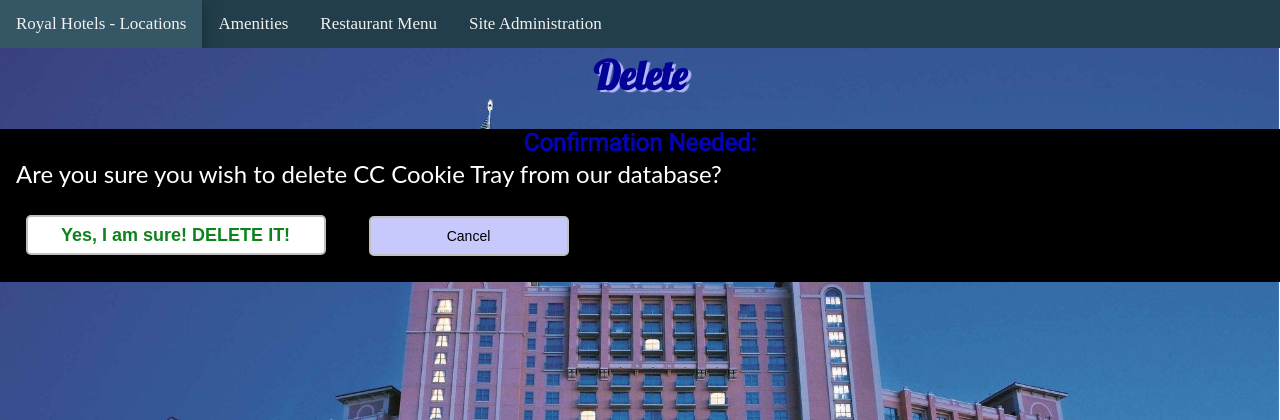
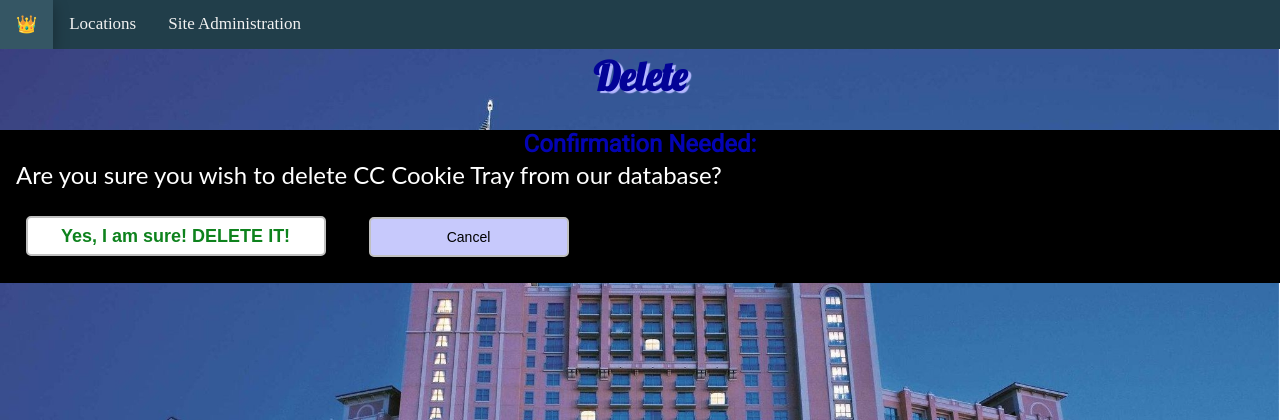
Before and after one commit to MyraReeves/DjangoProject1, a Django app: page /1/delete/ in a window 1280 px wide. Shown: the top 420 px of the page. Run offline with Django 5.2, Linux system fonts and the light colour scheme; data comes from the database, SQL or seed files in the repository.

Commit message:
Edits link options

```diff
--- a/src/mainapp/templates/navbar.html
+++ b/src/mainapp/templates/navbar.html
@@ -1,8 +1,7 @@
 
 
 <ul class="topnav">
-    <li><a href="#">Royal Hotels - Locations</a></li>
-    <li><a href="{% url 'amenities' %}">Amenities</a></li>
-    <li><a href="{% url 'menu' %}">Restaurant Menu</a></li>
+    <li><a href="{% url 'home' %}">👑</a></li>
+    <li><a href="#">Locations</a></li>
     <li><a href="{% url 'admin_console' %}">Site Administration</a></li>
 </ul>
```
